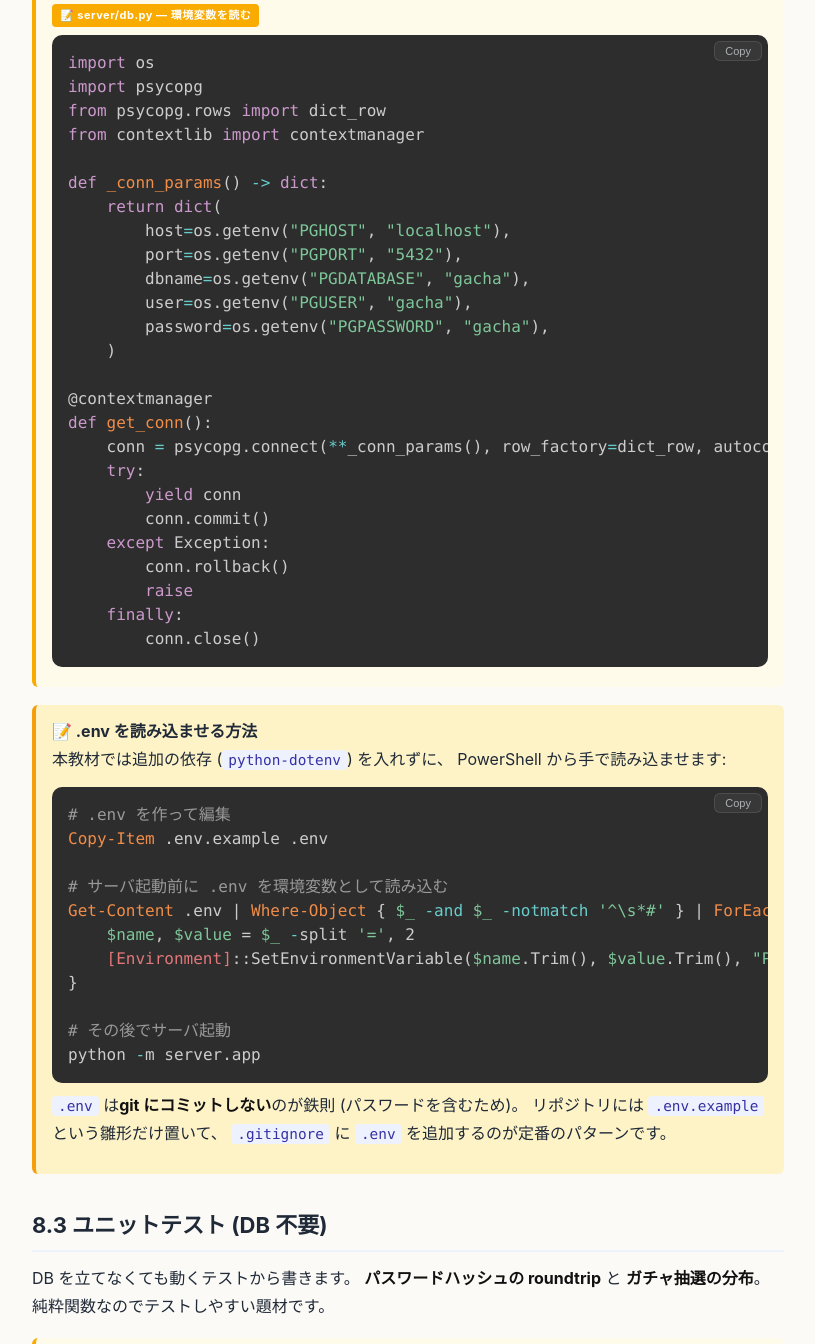
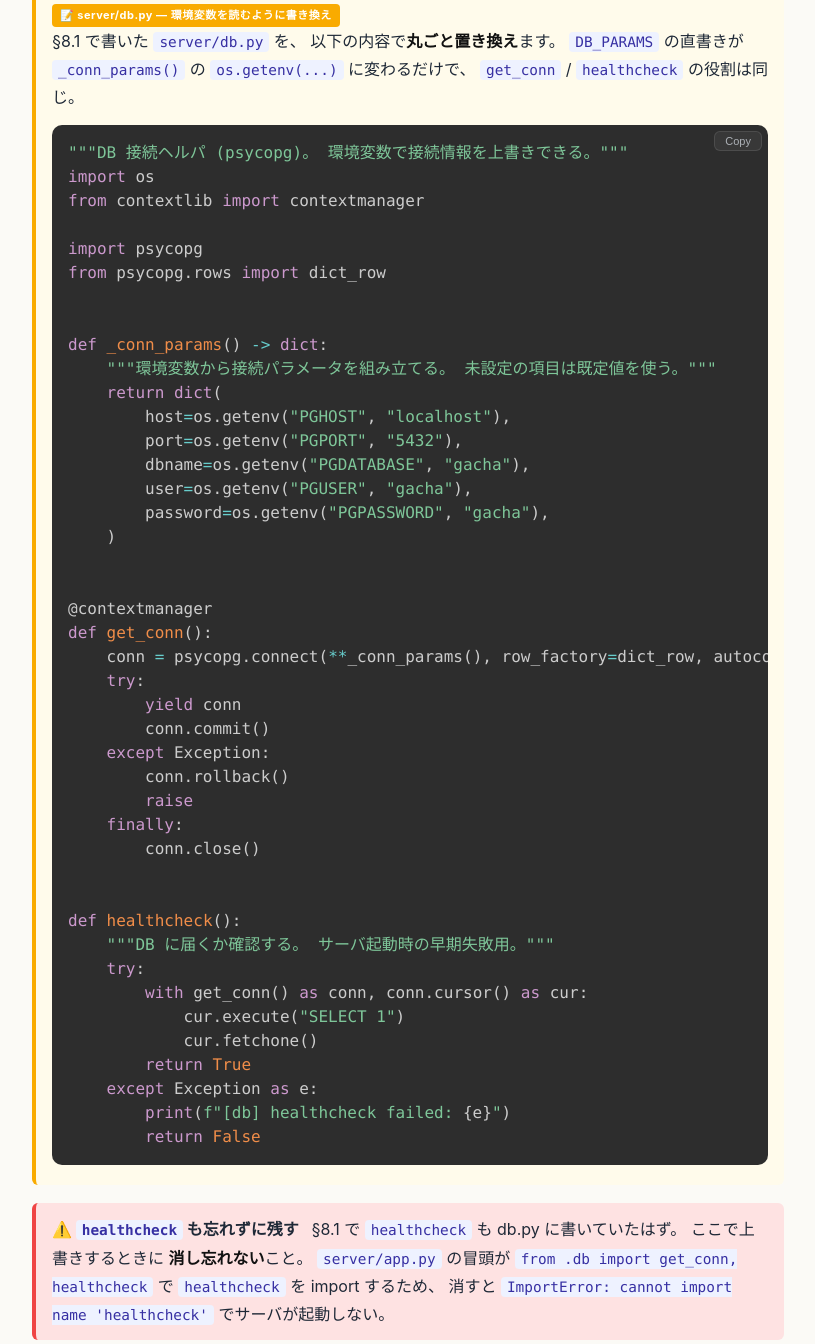
Before and after one commit to TaikiFnit/gacha_gacha, a plain HTML site: page docs/ch08-local.html in a window 1280 px wide. Shown: the part 7115-8459 px from the top of the page, without its empty margins (272-1087 px from the left). Drawn offline with nearby package versions, Linux system fonts and the light colour scheme.

Commit message:
ch08 §8.2: db.py の例に healthcheck を含める
§8.2 の db.py 書き換えサンプルに healthcheck() 関数が抜けていたため、
学習者が §8.1 の db.py を §8.2 の内容で丸ごと置き換えると、
server/app.py の `from .db import healthcheck` で ImportError が出ていた
(kawatii の写経で発覚)。

修正:
- §8.2 の db.py 例に healthcheck を追加
- 「healthcheck も残すこと」 の警告 callout を追加

Co-Authored-By: Claude Opus 4.7 (1M context) <noreply@anthropic.com>

```diff
--- a/docs/ch08-local.html
+++ b/docs/ch08-local.html
@@ -641,13 +641,22 @@ APP_PORT=8000</code></pre>
     </div>
 
     <div class="colab-step">
-      <span class="step-tag">📝 server/db.py — 環境変数を読む</span>
-<pre><code class="language-python">import os
+      <span class="step-tag">📝 server/db.py — 環境変数を読むように書き換え</span>
+      <p>
+        §8.1 で書いた <code>server/db.py</code> を、 以下の内容で<strong>丸ごと置き換え</strong>ます。
+        <code>DB_PARAMS</code> の直書きが <code>_conn_params()</code> の <code>os.getenv(...)</code> に変わるだけで、
+        <code>get_conn</code> / <code>healthcheck</code> の役割は同じ。
+      </p>
+<pre><code class="language-python">"""DB 接続ヘルパ (psycopg)。 環境変数で接続情報を上書きできる。"""
+import os
+from contextlib import contextmanager
+
 import psycopg
 from psycopg.rows import dict_row
-from contextlib import contextmanager
+
 
 def _conn_params() -> dict:
+    """環境変数から接続パラメータを組み立てる。 未設定の項目は既定値を使う。"""
     return dict(
         host=os.getenv("PGHOST", "localhost"),
         port=os.getenv("PGPORT", "5432"),
@@ -655,6 +664,7 @@ def _conn_params() -> dict:
         user=os.getenv("PGUSER", "gacha"),
         password=os.getenv("PGPASSWORD", "gacha"),
     )
+
 
 @contextmanager
 def get_conn():
@@ -666,7 +676,27 @@ def get_conn():
         conn.rollback()
         raise
     finally:
-        conn.close()</code></pre>
+        conn.close()
+
+
+def healthcheck():
+    """DB に届くか確認する。 サーバ起動時の早期失敗用。"""
+    try:
+        with get_conn() as conn, conn.cursor() as cur:
+            cur.execute("SELECT 1")
+            cur.fetchone()
+        return True
+    except Exception as e:
+        print(f"[db] healthcheck failed: {e}")
+        return False</code></pre>
+    </div>
+
+    <div class="callout warn">
+      <span class="label">⚠️ <code>healthcheck</code> も忘れずに残す</span>
+      §8.1 で <code>healthcheck</code> も db.py に書いていたはず。 ここで上書きするときに
+      <strong>消し忘れない</strong>こと。 <code>server/app.py</code> の冒頭が
+      <code>from .db import get_conn, healthcheck</code> で <code>healthcheck</code> を import するため、
+      消すと <code>ImportError: cannot import name 'healthcheck'</code> でサーバが起動しない。
     </div>
 
     <div class="callout note">
```
